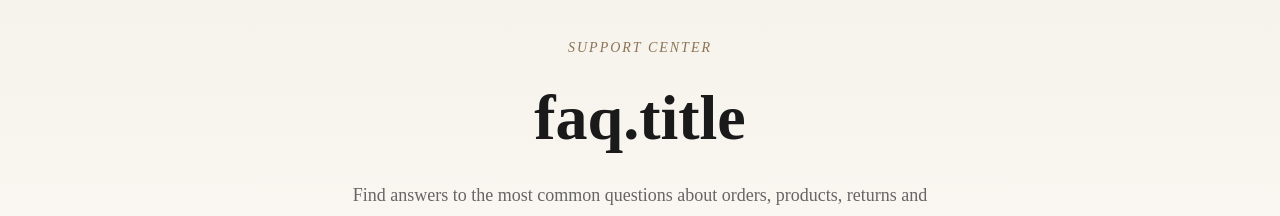
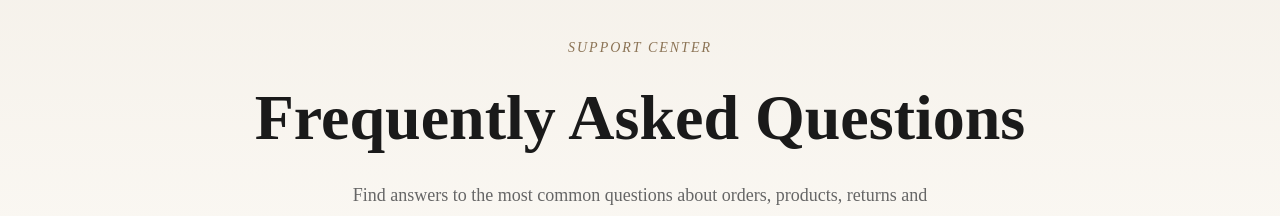
Before and after one commit to CallMeA7-developer/Beauty_App, a React (Vite) app: page /faq in a window 1280 px wide. Shown: the part 140-356 px from the top of the page. Built offline with nearby package versions, Linux system fonts and the light colour scheme; no server answers.

Commit message:
Updated FAQ.jsx

```diff
--- a/src/pages/FAQ.jsx
+++ b/src/pages/FAQ.jsx
@@ -1,4 +1,3 @@
-import { useTranslation } from 'react-i18next'
 import { useState } from 'react'
 import { Link } from 'react-router-dom'
 import { IoChevronDown, IoChevronUp, IoSparkles, IoBagOutline, IoLocationOutline, IoCardOutline, IoRefreshOutline, IoShieldCheckmarkOutline } from 'react-icons/io5'
@@ -66,7 +65,6 @@ const faqs = [
 ]
 
 export default function FAQ() {
-  const { t } = useTranslation()
   const [openItems, setOpenItems] = useState({})
   const [activeCategory, setActiveCategory] = useState('All')
 
@@ -84,7 +82,7 @@ export default function FAQ() {
       {/* Hero */}
       <div className="bg-gradient-to-b from-[#F5F1EA] to-[#FDFBF7] px-4 md:px-[60px] lg:px-[120px] py-12 md:py-16 lg:py-[80px] text-center">
         <p className="text-[12px] md:text-[13px] lg:text-[14px] font-light italic text-[#8B7355] tracking-[2px] mb-3">SUPPORT CENTER</p>
-        <h1 className="text-[36px] md:text-[48px] lg:text-[64px] font-bold text-[#1A1A1A] mb-4">{t('faq.title')}</h1>
+        <h1 className="text-[36px] md:text-[48px] lg:text-[64px] font-bold text-[#1A1A1A] mb-4">Frequently Asked Questions</h1>
         <p className="text-[15px] md:text-[16px] lg:text-[18px] font-light text-[#666666] max-w-[600px] mx-auto mb-8">
           Find answers to the most common questions about orders, products, returns and more.
         </p>
```
